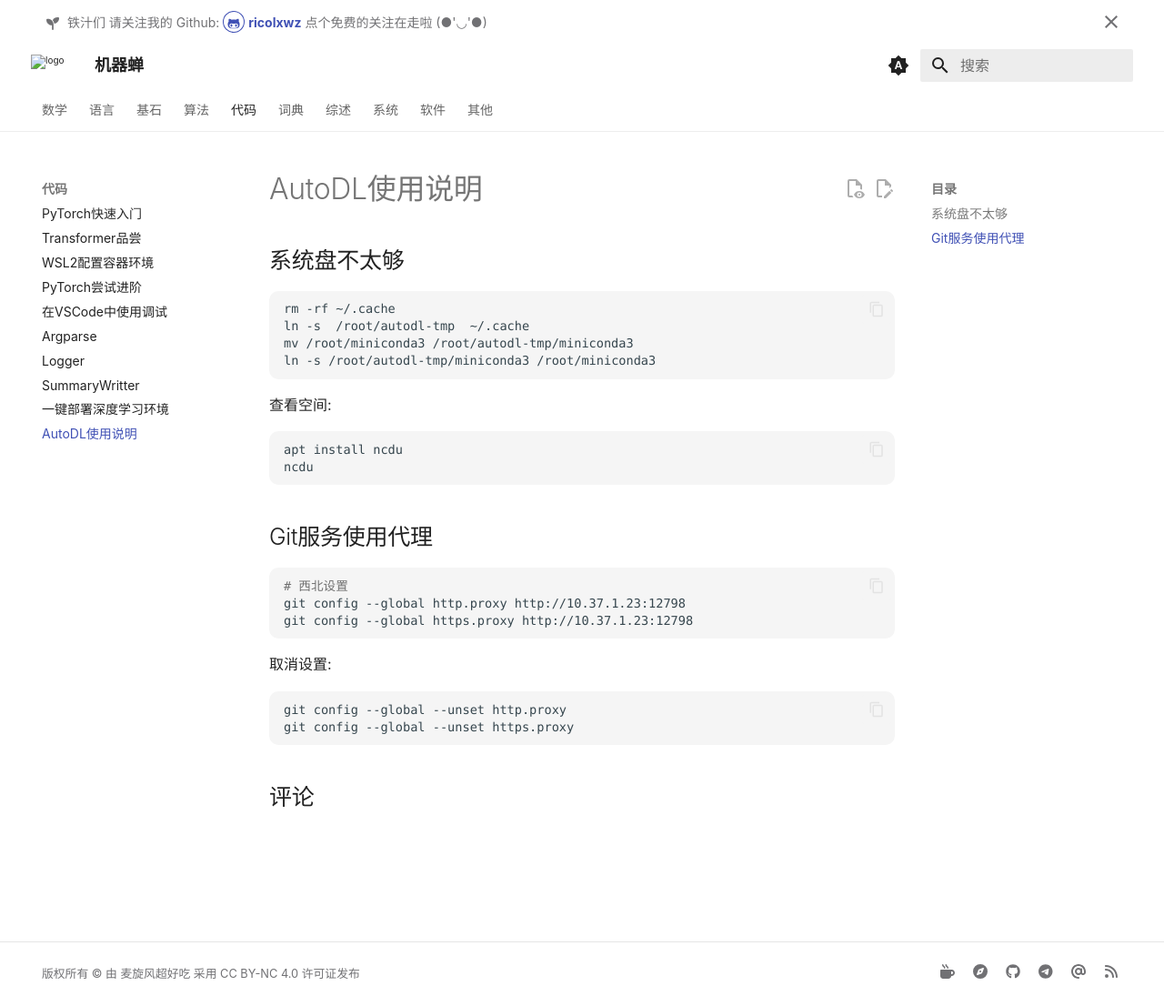
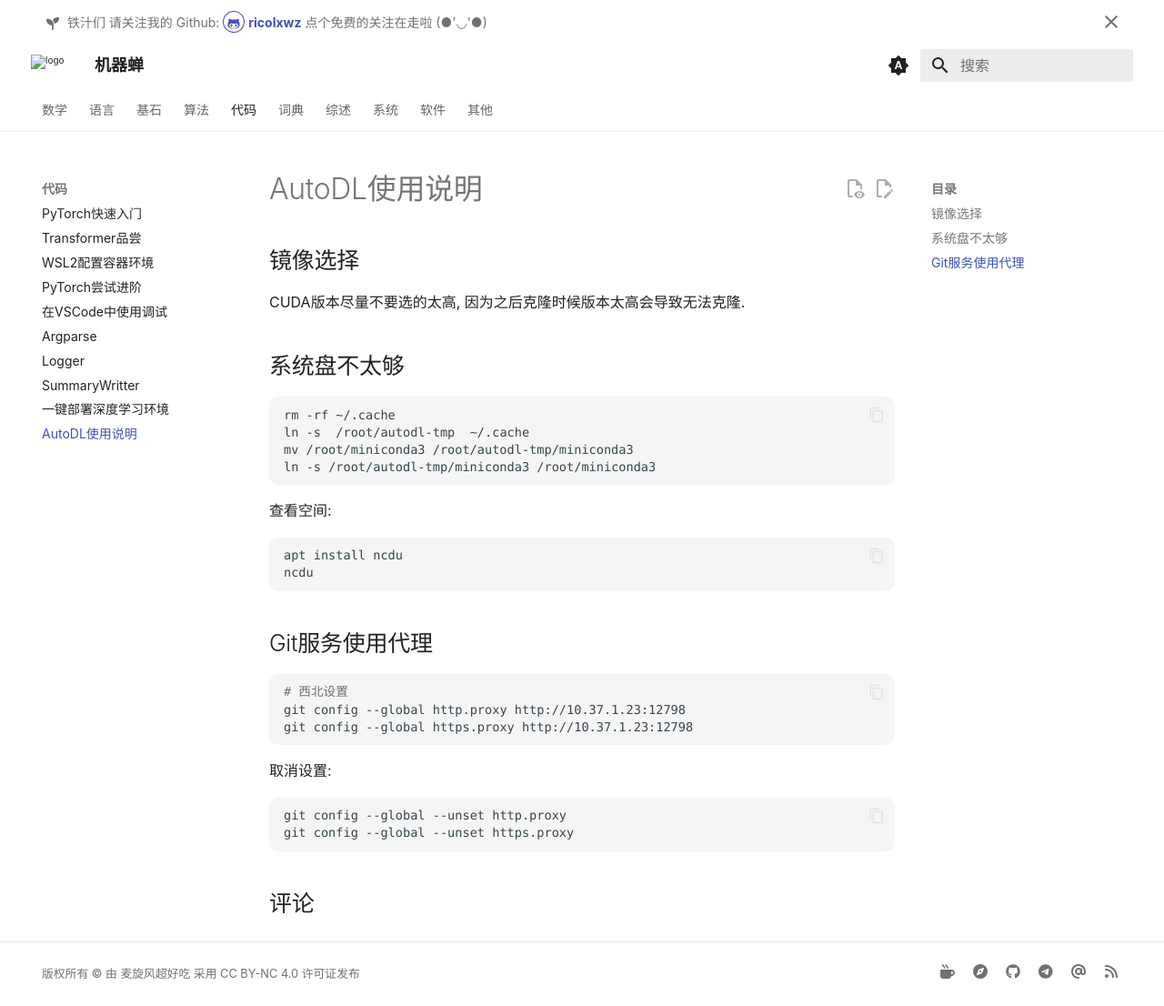
Before and after one commit to ricolxwz/note, an MkDocs documentation site: the page built from docs/code/autodl.md, in a window 1280 px wide and 1106 px high. Shown: the whole window at 91% size. Built offline with MkDocs 1.6.1 and Material for MkDocs 9.7.7, drawn with Linux system fonts in a browser that asks for light colours; some web fonts are replaced; comment, search, counter and statistics services are not loaded.

Commit message:
docs: 添加镜像选择部分，说明CUDA版本选择注意事项

```diff
--- a/docs/code/autodl.md
+++ b/docs/code/autodl.md
@@ -2,6 +2,10 @@
 title: AutoDL使用说明
 comments: true
 ---
+
+## 镜像选择
+
+CUDA版本尽量不要选的太高, 因为之后克隆时候版本太高会导致无法克隆.
 
 ## 系统盘不太够
 
```
